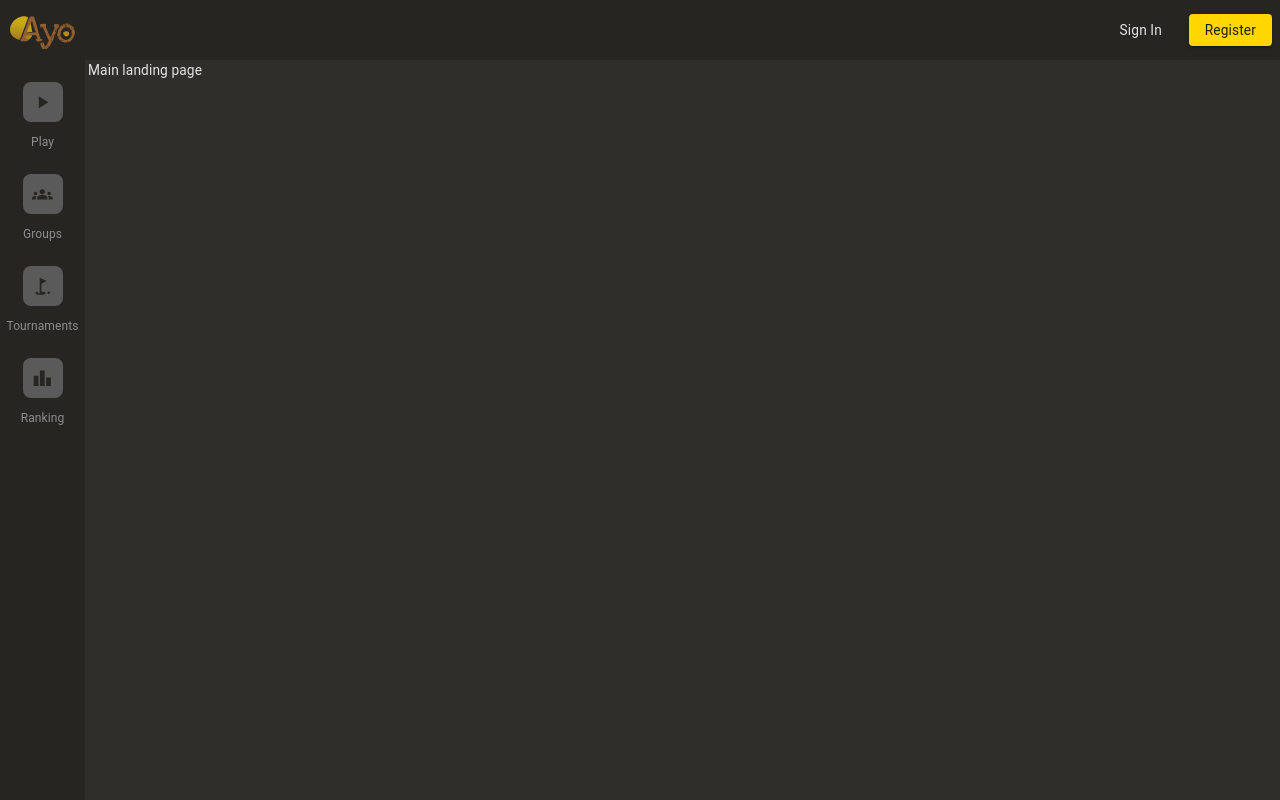
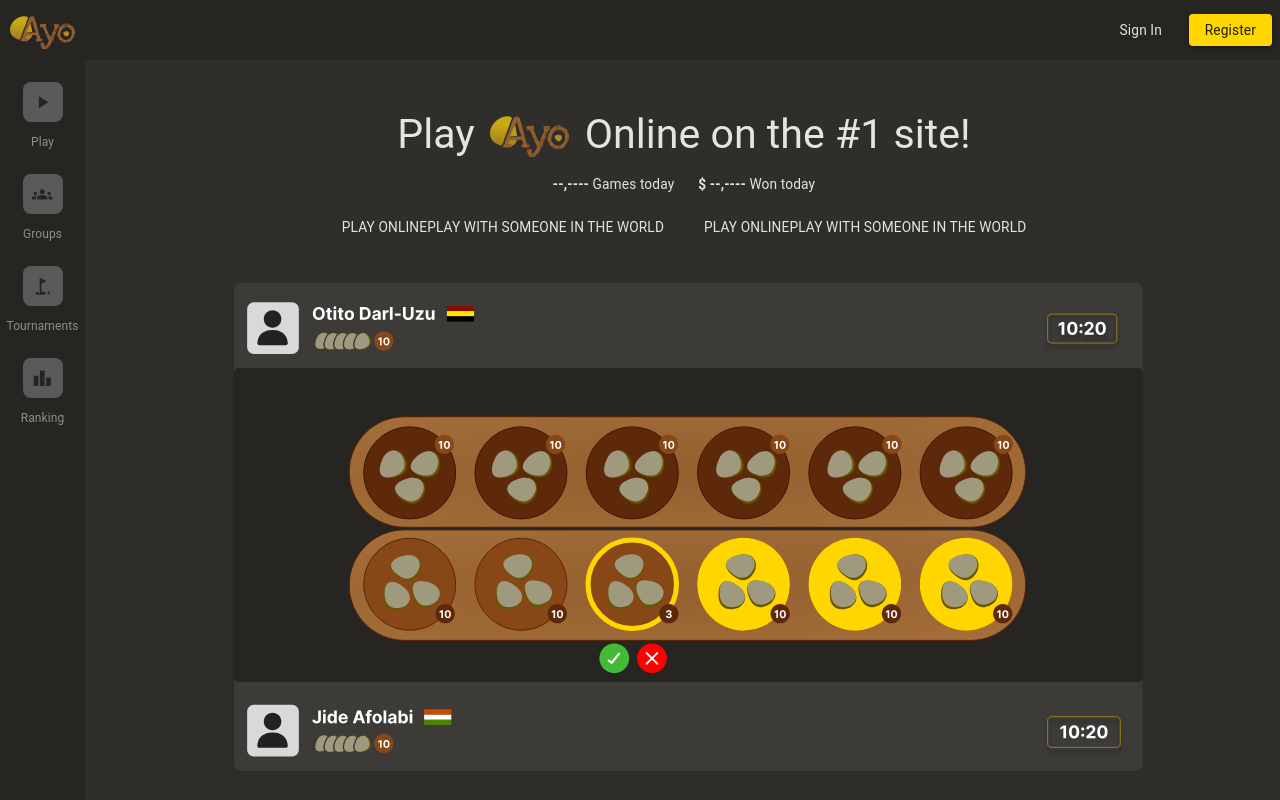
Before and after one commit to otito12/ayo-game-frontend, a Next.js app: page / in a window 1280 px wide. Built offline with nearby package versions, Linux system fonts and the light colour scheme.

Commit message:
lading page update

```diff
--- a/app/components/app-container/AppContainer.tsx
+++ b/app/components/app-container/AppContainer.tsx
@@ -35,7 +35,7 @@
         background: theme.palette.background.default,
       }}
     >
-      <Grid container sx={{ zIndex: 100 }}>
+      <Grid container sx={{ zIndex: 100, height: "60px" }}>
         <AppHeader />
       </Grid>
       <Grid item flex={1} sx={{ height: "100%" }}>
--- a/app/components/app-header/AppHeader.tsx
+++ b/app/components/app-header/AppHeader.tsx
@@ -15,6 +15,7 @@
       sx={{
         background: theme.palette.background.paper,
         height: "60px",
+        position: "fixed",
       }}
       alignContent={"center"}
     >
--- a/app/globals.css
+++ b/app/globals.css
@@ -5,8 +5,5 @@
 body{
   padding: 0;
   margin: 0;
+  background-color: #302E2B;
 }
-
-.MuiButtonBase-root{
-  /* text-transform: none; */
-}
--- a/app/page.tsx
+++ b/app/page.tsx
@@ -1,11 +1,87 @@
 "use client";
-import { Grid, Typography, useTheme } from "@mui/material";
+import { Button, Grid, Typography, useTheme } from "@mui/material";
+import Image from "next/image";
+import Logo from "@/public/ayo-logo.svg";
+import EdgeContainer from "./components/EdgeContainer";
+import LandingBoard from "@/public/landing-board.svg";
 
 export default function Home() {
   const theme = useTheme();
   return (
-    <Grid>
-      <Typography>Main landing page</Typography>
+    <Grid container justifyItems={"center"} sx={{}}>
+      <EdgeContainer size={950}>
+        <Grid
+          container
+          alignContent={"center"}
+          rowGap={2}
+          justifyContent={"center"}
+        >
+          <Grid container alignItems={"center"} justifyContent={"center"}>
+            <Typography variant="h3">Play</Typography>
+            <Image
+              src={Logo}
+              style={{
+                paddingLeft: "15px",
+                paddingRight: "15px",
+                width: "80px",
+                paddingTop: "5px",
+                objectFit: "contain",
+              }}
+              alt="ass"
+            />
+            <Typography variant="h3">Online on the #1 site!</Typography>
+          </Grid>
+
+          <Grid container justifyContent={"center"} columnGap={3}>
+            <Grid item>
+              <Typography>
+                <strong>--,---- </strong>
+                Games today
+              </Typography>
+            </Grid>
+
+            <Grid item>
+              <Typography>
+                <strong>$ --,---- </strong>
+                Won today
+              </Typography>
+            </Grid>
+          </Grid>
+
+          <Grid container justifyContent={"center"} columnGap={3}>
+            <Grid item>
+              <Button>
+                <Grid item></Grid>
+                <Grid container flex={1}>
+                  <Typography>Play Online</Typography>
+                  <Typography>Play with someone in the world</Typography>
+                </Grid>
+              </Button>
+            </Grid>
+
+            <Grid item>
+              <Button>
+                <Grid item></Grid>
+                <Grid container flex={1}>
+                  <Typography>Play Online</Typography>
+                  <Typography>Play with someone in the world</Typography>
+                </Grid>
+              </Button>
+            </Grid>
+          </Grid>
+
+          <Grid container>
+            <Image
+              src={LandingBoard}
+              style={{
+                objectFit: "contain",
+                height: "550px",
+              }}
+              alt="ass"
+            />
+          </Grid>
+        </Grid>
+      </EdgeContainer>
     </Grid>
   );
 }
```
Also changed, not shown: public/landing-board.svg (added).
